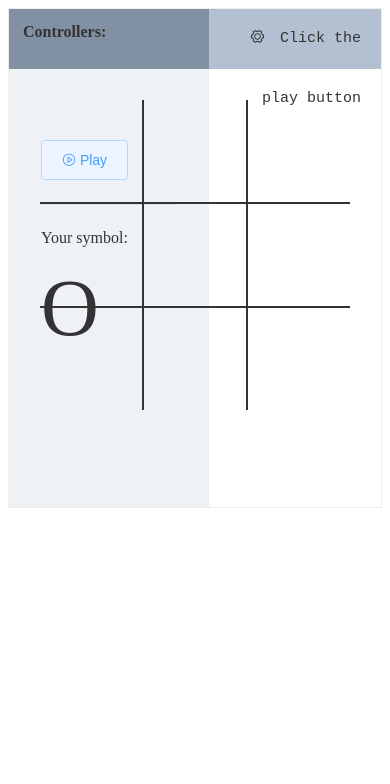
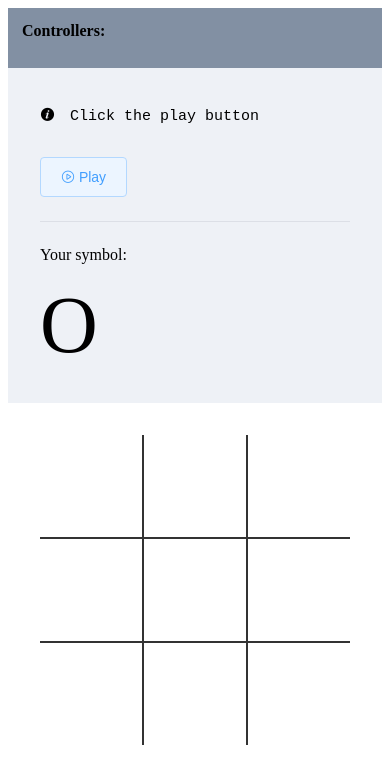
Before and after one commit to hasanuzzamanbe/tic-tac-toe, a Vue app: page / in a window 390 px wide. Shown: the top 784 px of the page. Built offline with nearby package versions, Linux system fonts and the light colour scheme.

Commit message:
ui fix for mobile

```diff
--- a/package.json
+++ b/package.json
@@ -4,6 +4,7 @@
   "private": true,
   "scripts": {
     "serve": "vue-cli-service serve",
+    "watch": "npm run serve",
     "build": "vue-cli-service build",
     "lint": "vue-cli-service lint"
   },
--- a/src/App.vue
+++ b/src/App.vue
@@ -1,11 +1,17 @@
 <template>
-    <span id="app">
-        <el-container>
-            <el-container style="height: 500px; border: 1px solid #eee">
-                <el-aside width="200px" style="background-color: rgb(238, 241, 246)">
+    <div id="app">
+        <el-row>
+            <el-col :lg="8" :md="8" :sm="24" style="background-color: rgb(238, 241, 246);">
                 <h4 class="controller-head">Controllers:</h4>
                 <br />
-
+                <div class="container-header" style="margin:0px 32px;">
+                    <i class="el-icon-info" style="margin-right: 15px"></i>
+                    <span v-if="winState == ''">Click the play button</span>
+                    <span
+                        v-else
+                        :class="winState+'color'"
+                    >You {{winState == 'playing' ? "are playing" : winState}} this game</span>
+                </div>
                 <div style="margin:32px;">
                     <el-button @click="startGame" type="primary" plain>
                         <span v-if="winState==''">
@@ -25,19 +31,8 @@
                         <div class="choose-sign">{{huPlayer}}</div>
                     </div>
                 </div>
-                </el-aside>
-
-                <el-container>
-                    <el-header class="container-header">
-                        <i class="el-icon-setting" style="margin-right: 15px"></i>
-                        <span v-if="winState == ''">Click the play button</span>
-                        <span
-                            v-else
-                            :class="winState+'color'"
-                        >You {{winState == 'playing' ? "are playing" : winState}} this game</span>
-                    </el-header>
-
-                    <el-main>
+            </el-col>
+            <el-col :lg="16" :md="16" :sm="24" style="padding: 32px;">
                 <table>
                     <tr>
                         <td
@@ -103,11 +98,9 @@
                         <el-button type="success" @click="startGame">Play Again</el-button>
                     </span>
                 </el-dialog>
-                    </el-main>
-                </el-container>
-            </el-container>
-        </el-container>
-    </span>
+            </el-col>
+        </el-row>
+    </div>
 </template>
 
 <script>
--- a/src/styles/global-styles.css
+++ b/src/styles/global-styles.css
@@ -12,10 +12,8 @@ td {
 
 table {
     border-collapse: collapse;
-    position: absolute;
-    left: 50%;
-    margin-left: -155px;
-    top: 100px;
+    max-width: 310px;
+    margin: 0 auto;
 }
 
 table tr:first-child td {
@@ -104,7 +102,6 @@ table tr td:last-child {
     color: rgb(124, 116, 5);
 }
 .container-header {
-    text-align: right;
     font-family: monospace;
     font-size: 15px;
     color: "green";
```
Also changed, not shown: 1 other file (tests, documents, lock files or other folders). Lines whose indentation alone changed are shown as unchanged.
